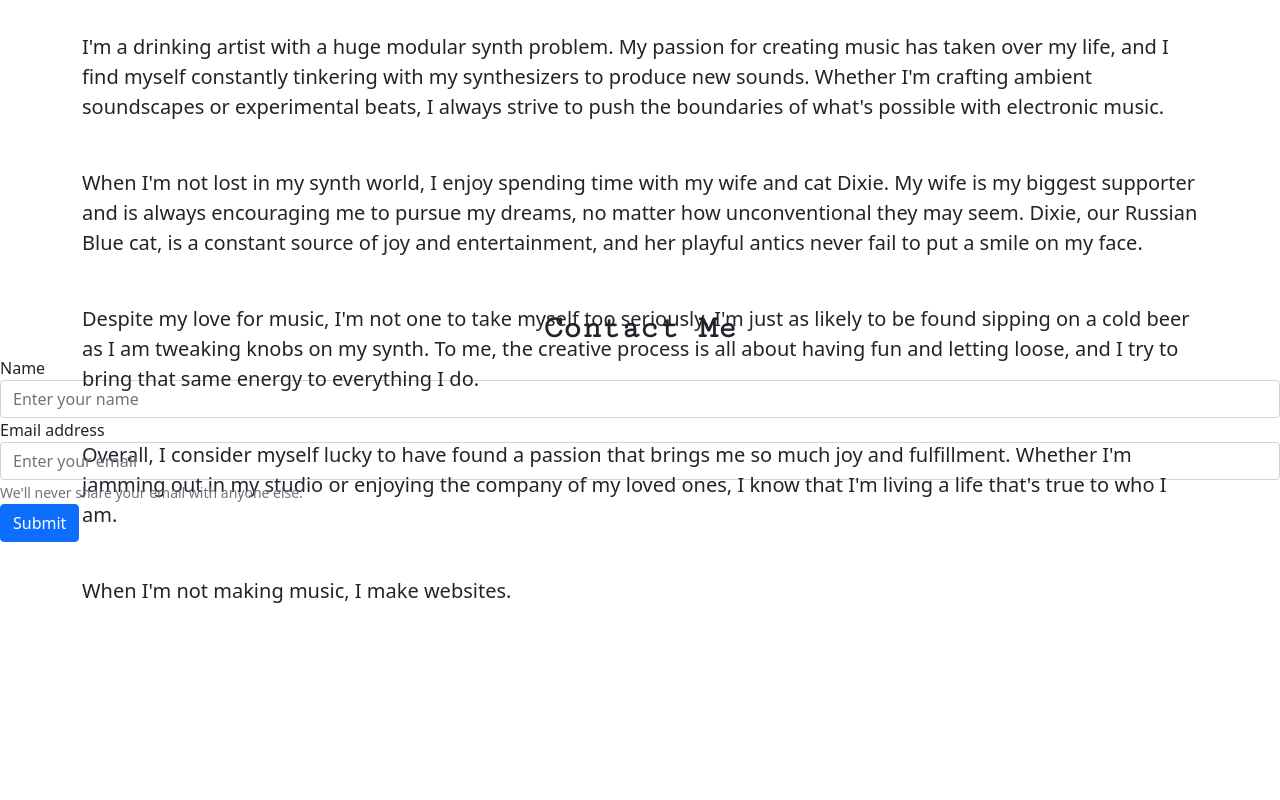
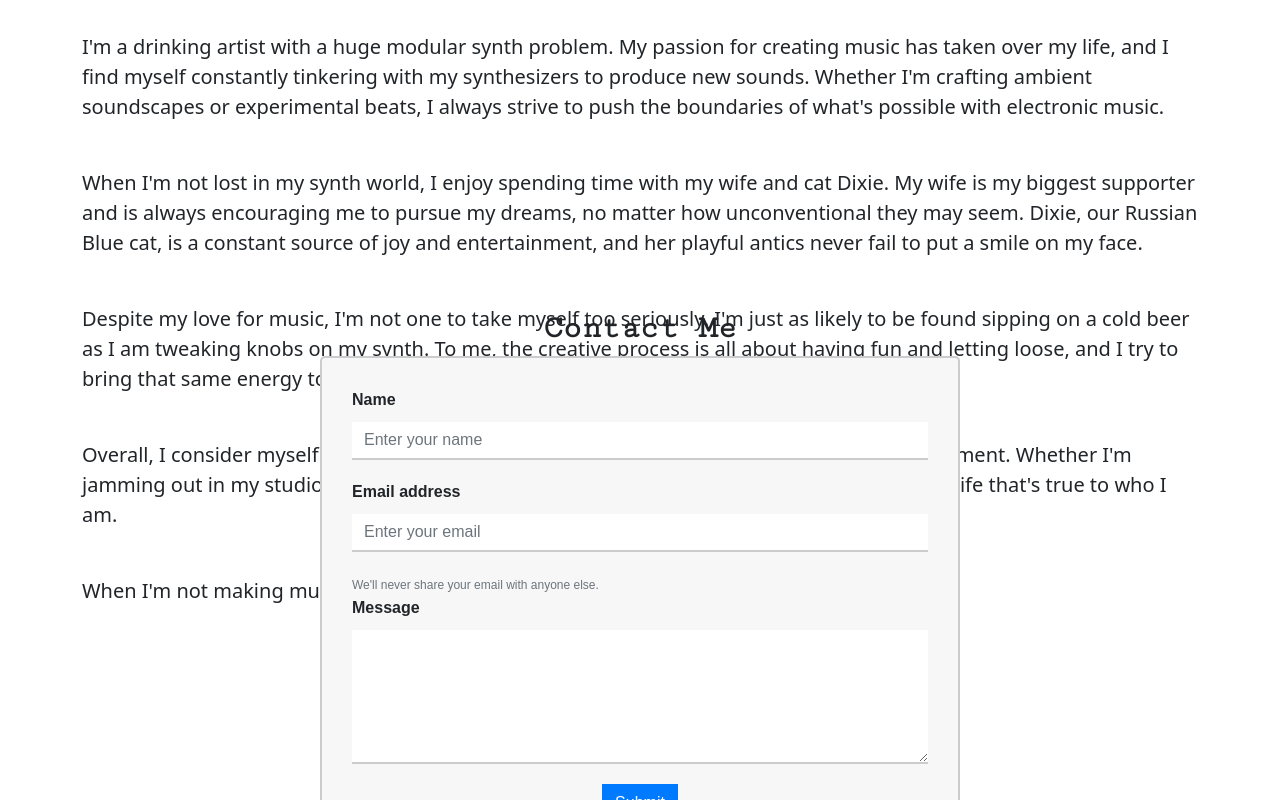
Before and after one commit to wilsb8/massive-cyclops, a website: page views/index.html in a window 1280 px wide. Shown: the part 2000-2800 px from the top of the page. Drawn offline with nearby package versions, Linux system fonts and the light colour scheme; files that its build step writes are made by us from their sources; files whose address does not match are found by name; a web font is replaced by a local one.

Commit message:
updated form and css

```diff
--- a/public/override.css
+++ b/public/override.css
@@ -3,7 +3,6 @@
 ;
 
 h1 {
-    font-family: Splash;
     font-size: 5rem;
 }
 
@@ -11,3 +10,68 @@ h2 {
     font-family: "Cutive Mono";
     font-weight: bold;
 }
+
+/* Apply some basic styles to all form elements */
+form {
+    font-family: Arial, sans-serif;
+    margin: auto;
+    width: 50%;
+    padding: 30px; /* increase padding to make up for thicker border */
+    background-color: #f7f7f7;
+    border: 2px solid #ccc; /* increase border thickness to 2px */
+    border-radius: 5px;
+  }
+
+  /* Style the form labels */
+  label {
+    font-weight: bold;
+    margin-bottom: 10px; /* increase margin to make up for thicker border */
+  }
+
+  /* Style the form fields */
+  .form-control {
+    border-radius: 0;
+    box-shadow: none;
+    border: none;
+    border-bottom: 2px solid #ccc; /* increase border thickness to 2px */
+    margin-bottom: 20px; /* increase margin to make up for thicker border */
+  }
+
+  /* Style the submit button */
+  .btn-primary {
+    background-color: #007bff;
+    border-color: #007bff;
+    border-radius: 0;
+  }
+
+  .btn-primary:hover {
+    background-color: #0069d9;
+    border-color: #0062cc;
+  }
+
+  /* Style the small text below the email field */
+  .form-text {
+    font-size: 12px;
+    color: #999;
+  }
+
+  /* Style the form when it's in a smaller viewport (e.g. mobile) */
+  @media screen and (max-width: 576px) {
+    form {
+      padding: 20px; /* adjust padding to make up for thicker border */
+    }
+
+    .form-control {
+      border-radius: 5px;
+      border: 2px solid #ccc; /* increase border thickness to 2px */
+      margin-bottom: 15px; /* adjust margin to make up for thicker border */
+    }
+
+    .btn-primary {
+      border-radius: 5px;
+    }
+  }
+
+  img {
+    box-shadow: 0 0 10px rgba(0, 0, 0, 0.5); /* add a shadow with 10px blur and 50% opacity */
+  }
--- a/views/index.html
+++ b/views/index.html
@@ -97,7 +97,8 @@
     <div class="container text-center">
         <h2>Contact Me</h2>
     </div>
-    <form>
+    <div class="d-flex justify-content-center">
+      <form class="col-md-6">
         <div class="form-group">
           <label for="nameInput">Name</label>
           <input type="text" class="form-control" id="nameInput" placeholder="Enter your name">
@@ -107,8 +108,16 @@
           <input type="email" class="form-control" id="emailInput" aria-describedby="emailHelp" placeholder="Enter your email">
           <small id="emailHelp" class="form-text text-muted">We'll never share your email with anyone else.</small>
         </div>
+        <div class="form-group">
+          <label for="messageInput">Message</label>
+          <textarea class="form-control" id="messageInput" rows="5"></textarea>
+        </div>
+        <div class="d-flex justify-content-center">
           <button type="submit" class="btn btn-primary">Submit</button>
+        </div>
       </form>
+    </div>
+
 
 </section>
 <!-- footer -->
```
Lines whose indentation alone changed are shown as unchanged.
